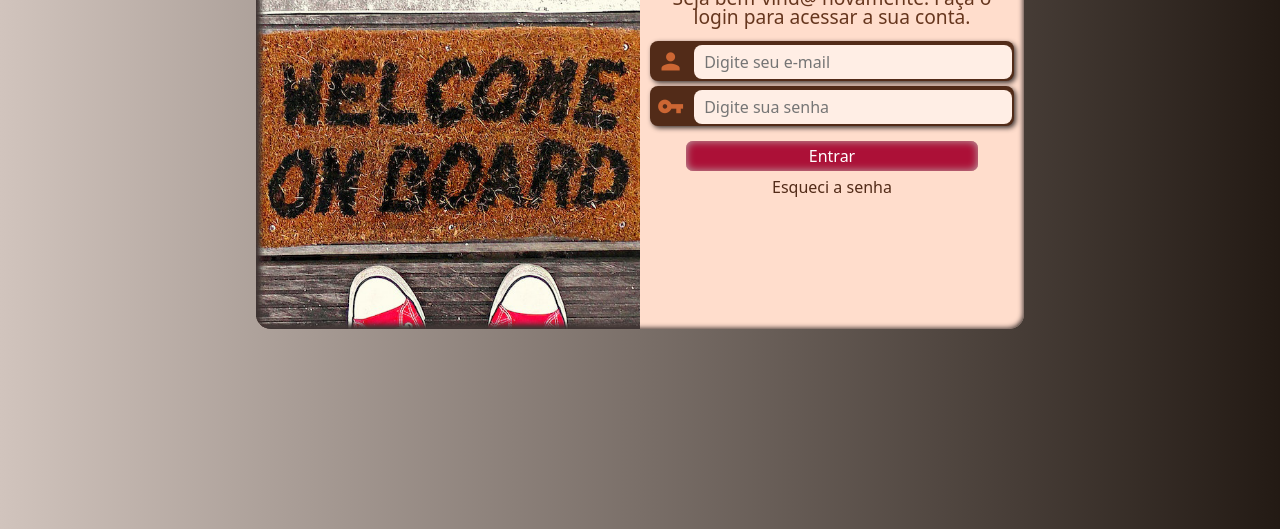
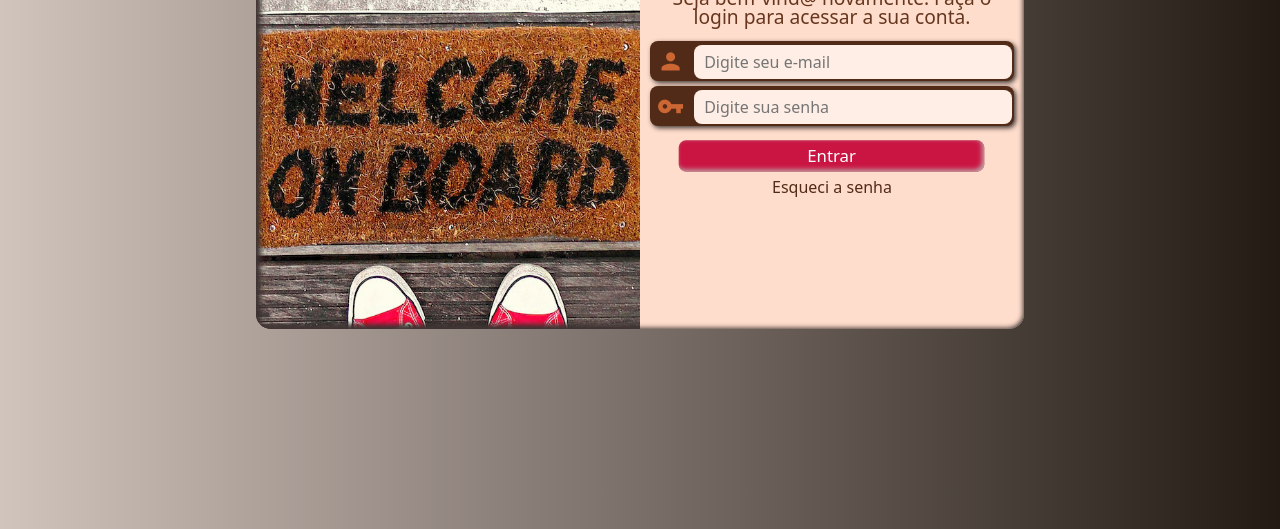
Before and after one commit to VitorFalavinha/projeto.login, a plain HTML site: page index.html in a window 1280 px wide. In both pictures the pointer is over the input "Entrar". Shown: the part 271-800 px from the top of the page. Drawn offline with Linux system fonts and the light colour scheme.

Commit message:
Update style.css

```diff
--- a/estilo/style.css
+++ b/estilo/style.css
@@ -105,7 +105,7 @@ form > input[type=submit] {
     height: 30px;
     margin: auto;
     margin-top: 15px;
-    background-color: #cc6633;
+    background-color: #d35c20;
     color: white;
     border: none;
     border-radius: 7px;
@@ -113,8 +113,10 @@ form > input[type=submit] {
     font-family: system-ui, -apple-system, BlinkMacSystemFont, 'Segoe UI', Roboto, Oxygen, Ubuntu, Cantarell, 'Open Sans', 'Helvetica Neue', sans-serif;
 }
 form > input[type=submit]:hover {
-    background-color: #ac1037;
-    box-shadow: 0px 0px 8px #bbb0ae inset;
+    background-color: #ca1542;
+    box-shadow: -2px -2px 5px #bbb0ae inset;
+    transform: scale(105%);
+    transition: transform 0.4s;
 }
 form > a.botao {
     display: block;
```
